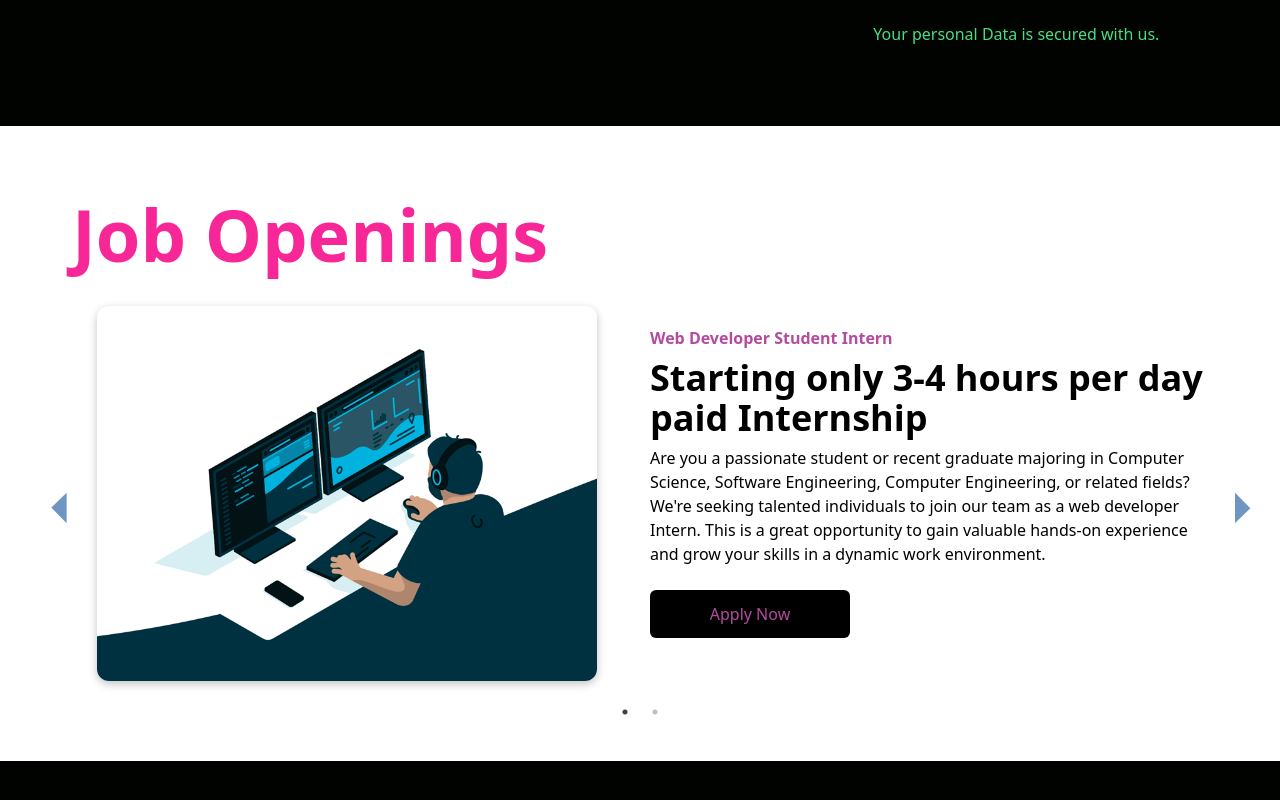
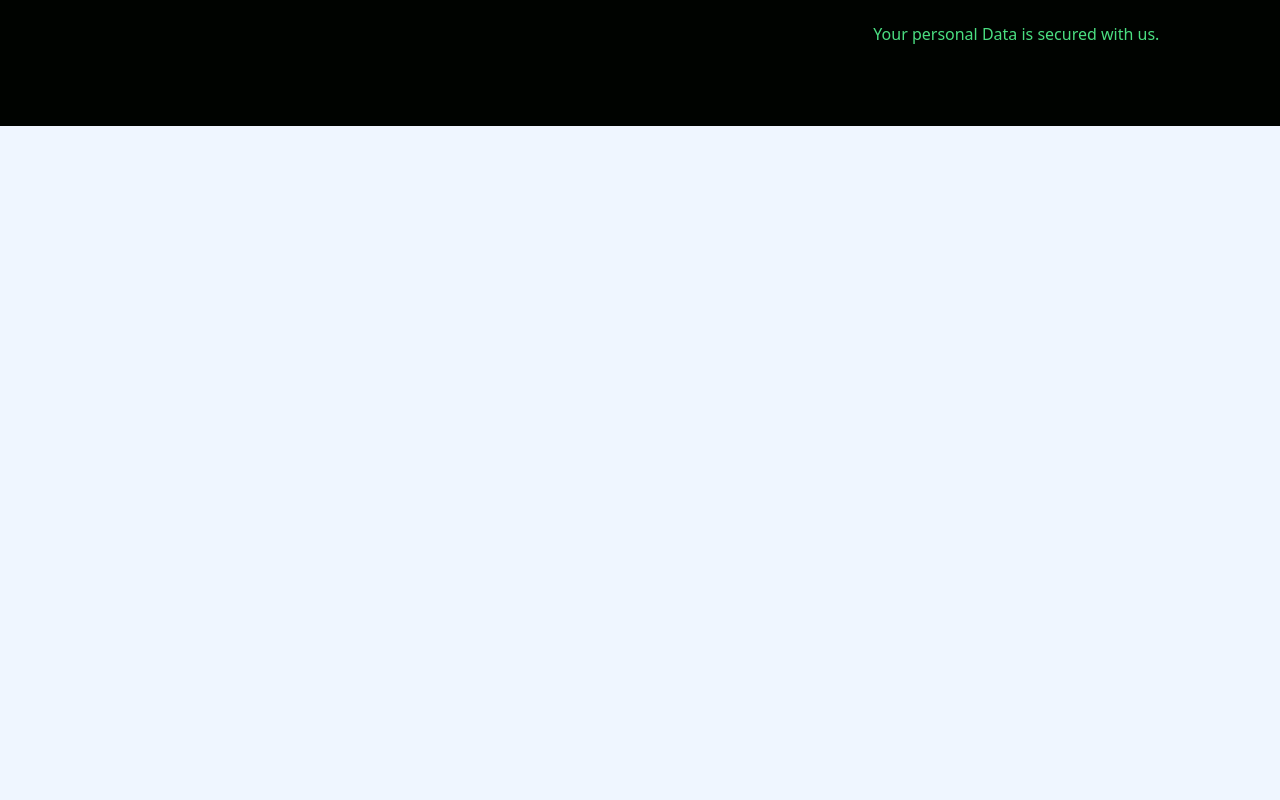
Before and after one commit to saikanepal/Saika_Nepal_Front_end, a React (Create React App) app: page / in a window 1280 px wide. Shown: the part 1992-2792 px from the top of the page. Built offline with nearby package versions, Linux system fonts and the light colour scheme.

Commit message:
finalize

```diff
--- a/src/Components/Career.js
+++ b/src/Components/Career.js
@@ -8,42 +8,45 @@ import joinUs from "../assets/joinus.gif"
 
 const Career = () => {
   return (
-    <div className="bg-white p-16">
-      <p className="mb-3 text-[#F72798] font-bold p-2 text-4xl md:text-5xl lg:text-6xl xl:text-7xl">
-        Job Openings
-      </p>
-      <div className="mt-2 relative">
-        <CustomSlider>
-          <CareerSlide
-            title="Web Developer Student Intern"
-            header="Starting only 3-4 hours per day paid Internship"
-            description="Are you a passionate student or recent graduate majoring in Computer Science, Software Engineering, Computer Engineering, or related fields? We're seeking talented individuals to join our team as a web developer Intern. This is a great opportunity to gain valuable hands-on experience and grow your skills in a dynamic work environment."
-            src={
-              internImage
-            }
-            projectFlag={true}
-            jobURL="https://forms.gle/dQN4REGfViXUzhYMA"
-          />
+    // <div className="bg-white p-16">
+    //   <p className="mb-3 text-[#F72798] font-bold p-2 text-4xl md:text-5xl lg:text-6xl xl:text-7xl">
+    //     Job Openings
+    //   </p>
+    //   <div className="mt-2 relative">
+    //     <CustomSlider>
+    //       <CareerSlide
+    //         title="Web Developer Student Intern"
+    //         header="Starting only 3-4 hours per day paid Internship"
+    //         description="Are you a passionate student or recent graduate majoring in Computer Science, Software Engineering, Computer Engineering, or related fields? We're seeking talented individuals to join our team as a web developer Intern. This is a great opportunity to gain valuable hands-on experience and grow your skills in a dynamic work environment."
+    //         src={
+    //           internImage
+    //         }
+    //         projectFlag={true}
+    //         jobURL="https://forms.gle/dQN4REGfViXUzhYMA"
+    //       />
 
 
-          <CareerSlide
-            title="Be a part of the team"
-            header="Want to be part of the team?"
-            description="If you have skills or ideas you believe could benefit our organization, don't hesitate to reach out. Email us at career@saikanepal.com"
-            src={
-              joinUs
-            }
-            projectFlag={false}
+    //       <CareerSlide
+    //         title="Be a part of the team"
+    //         header="Want to be part of the team?"
+    //         description="If you have skills or ideas you believe could benefit our organization, don't hesitate to reach out. Email us at career@saikanepal.com"
+    //         src={
+    //           joinUs
+    //         }
+    //         projectFlag={false}
 
-          />
-        </CustomSlider>
-        {/* <style>{`
-          .slick-prev:before,
-          .slick-next:before {
-            color: black;
-          }
-        `}</style> */}
-      </div>
+    //       />
+    //     </CustomSlider>
+    //     {/* <style>{`
+    //       .slick-prev:before,
+    //       .slick-next:before {
+    //         color: black;
+    //       }
+    //     `}</style> */}
+    //   </div>
+    // </div>
+    <div className="bg-blue-50 flex item-center">
+        <div className="w-4/5 h-screen"></div>
     </div>
   );
 };
--- a/src/Components/CustomSlider/CustomSlide.js
+++ b/src/Components/CustomSlider/CustomSlide.js
@@ -23,7 +23,7 @@ const CustomSlide = ({
   return (
     <div className=" gap-5 py-4 rounded-lg max-w-[1240px] mx-auto grid text-center lg:text-left lg:grid-cols-2">
       <img
-        className="rounded-tl-[180px] h-[350px] shadow-[rgba(0,_0,_0,_0.24)_0px_3px_8px] w-[500px] mx-auto my-4"
+        className="lg:rounded-tl-[180px] h-[350px] shadow-[rgba(0,_0,_0,_0.24)_0px_3px_8px] w-[500px] mx-auto my-4"
         src={src ? src : Laptop}
         alt="/"
       />
```
